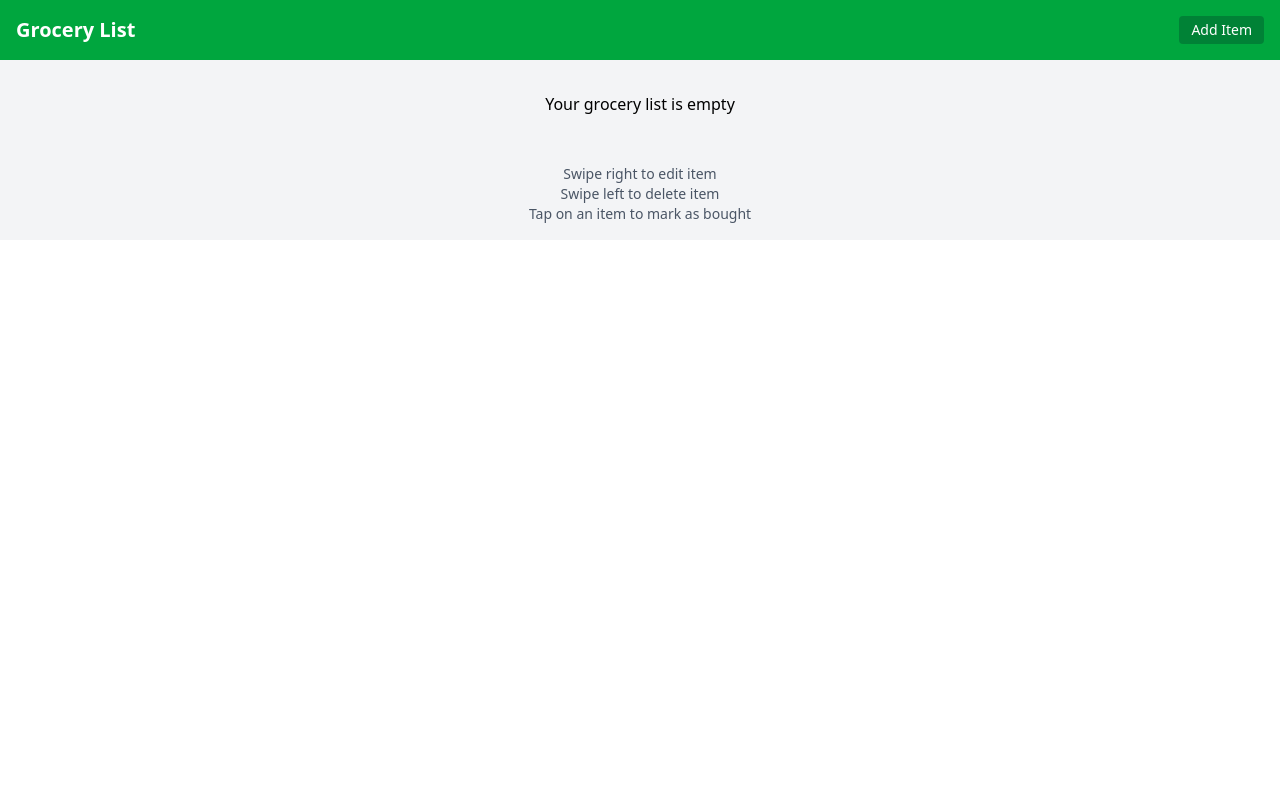
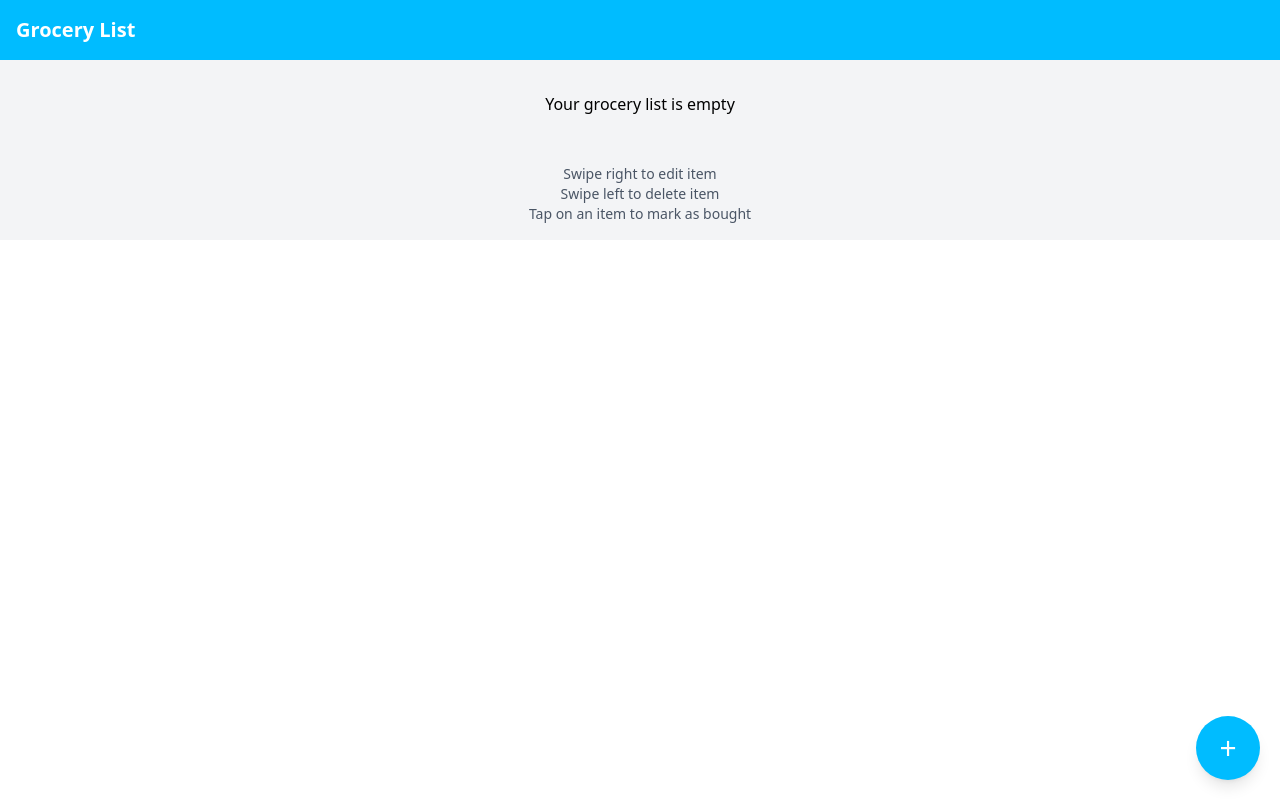
Before and after one commit to kidkrub/grocery-list-pwa, a React (Vite) app: page / in a window 1280 px wide. Built offline with nearby package versions, Linux system fonts and the light colour scheme.

Commit message:
Change theme color and change to float button

```diff
--- a/src/components/GroceryListDemo.tsx
+++ b/src/components/GroceryListDemo.tsx
@@ -71,15 +71,18 @@ const GroceryListDemo = () => {
 
   return (
     <div className="max-w mx-auto bg-gray-100 h-full">
-      <div className="bg-green-600 text-white p-4">
+      <div className="bg-sky-400 text-white p-4">
         <div className="flex justify-between items-center">
           <h1 className="text-xl font-bold">Grocery List</h1>
           <div className="flex gap-2">
             <button
-              onClick={() => setIsModalOpen(true)}
-              className="bg-green-700 px-3 py-1 rounded text-sm"
+              onClick={() => {
+                setEditItem(null);
+                setIsModalOpen(true);
+              }}
+              className="fixed bottom-5 right-5 bg-sky-400 text-white w-16 h-16 rounded-full flex items-center justify-center text-3xl shadow-lg hover:bg-blue-600 hover:translate-y-1 transition-all"
             >
-              Add Item
+              +
             </button>
           </div>
         </div>
--- a/src/components/ItemModal.tsx
+++ b/src/components/ItemModal.tsx
@@ -124,7 +124,7 @@ export const ItemModal: React.FC<ItemModalProps> = ({
             </button>
             <button
               type="submit"
-              className="px-4 py-2 bg-green-600 text-white rounded-md text-sm"
+              className="px-4 py-2 bg-sky-400 text-white rounded-md text-sm"
             >
               Save
             </button>
--- a/vite.config.ts
+++ b/vite.config.ts
@@ -12,10 +12,11 @@ export default defineConfig({
       registerType: "autoUpdate",
       devOptions: { enabled: true },
       manifest: {
+        id: "/grocery-list-pwa/",
         name: "Grocery List PWA",
         short_name: "GLP",
         description: "Simple Grocery List that can work offline",
-        theme_color: "#ffffff",
+        theme_color: "#00bcff",
         icons: [
           {
             src: "pwa-64x64.png",
```
